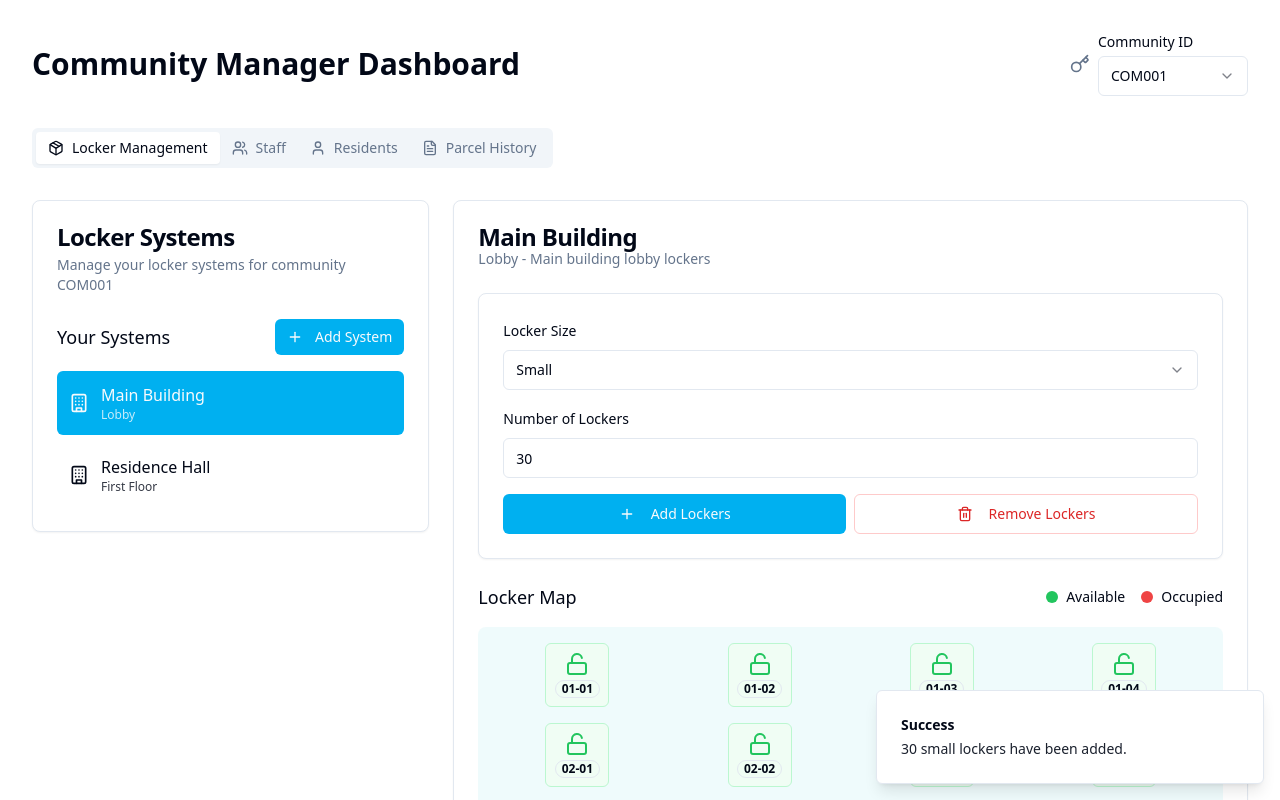
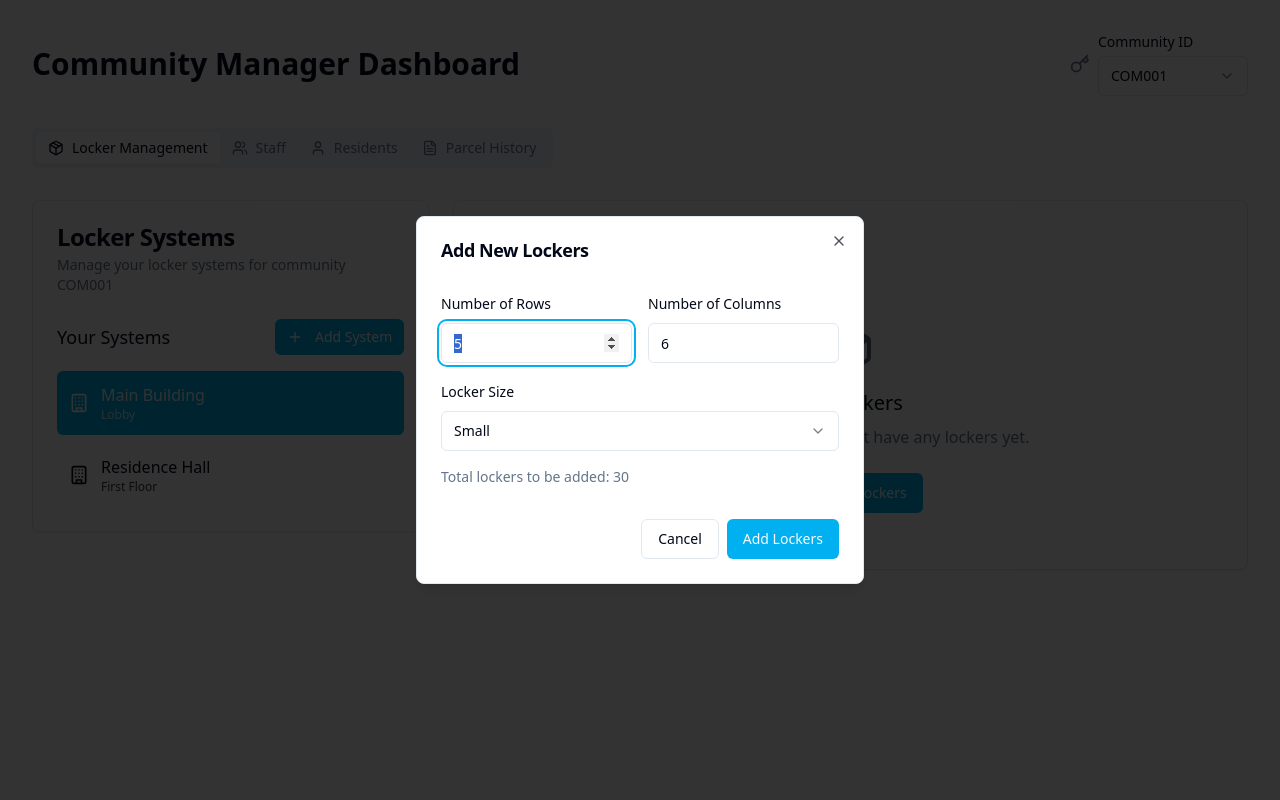
Before and after one commit to jijnasa098/locker-delivery-hub, a React (Vite) app: page /community-manager in a window 1280 px wide. Both pictures are taken after a click on the button "Add Lockers". Shown: the top 800 px of the page. Built offline with nearby package versions, Linux system fonts and the light colour scheme.

Commit message:
Refactor locker management UI
Show "No Lockers" message after adding a system. Implement row/column input for adding lockers and provide an option to reduce lockers.

```diff
--- a/src/components/LockerGrid.tsx
+++ b/src/components/LockerGrid.tsx
@@ -2,6 +2,7 @@
 import React, { useState } from 'react';
 import { Card, CardContent } from '@/components/ui/card';
 import { Button } from '@/components/ui/button';
+import { Dialog, DialogContent, DialogHeader, DialogTitle, DialogFooter } from '@/components/ui/dialog';
 import { Select, SelectContent, SelectItem, SelectTrigger, SelectValue } from '@/components/ui/select';
 import { useToast } from '@/hooks/use-toast';
 import { Plus, Minus, Package, Trash2 } from 'lucide-react';
@@ -45,15 +46,51 @@ const LockerGrid: React.FC<LockerGridProps> = ({
 }) => {
   const { toast } = useToast();
   const [lockerSize, setLockerSize] = useState<'small' | 'medium' | 'large'>('small');
-  const [lockerCount, setLockerCount] = useState<number>(30);
+  const [showAddLockerDialog, setShowAddLockerDialog] = useState(false);
+  const [showRemoveLockerDialog, setShowRemoveLockerDialog] = useState(false);
+  const [rows, setRows] = useState(5);
+  const [columns, setColumns] = useState(6);
+  const [removeCount, setRemoveCount] = useState(1);
+
   const filteredLockers = lockers.filter(locker => locker.systemId === selectedSystemId);
 
   const handleAddLockers = () => {
-    onAddLockers(lockerCount, lockerSize, selectedSystemId);
+    const totalLockers = rows * columns;
+    if (totalLockers <= 0) {
+      toast({
+        title: "Invalid Configuration",
+        description: "Number of rows and columns must be greater than zero.",
+        variant: "destructive",
+      });
+      return;
+    }
+
+    onAddLockers(totalLockers, lockerSize, selectedSystemId);
+    setShowAddLockerDialog(false);
+
+    toast({
+      title: "Success",
+      description: `${totalLockers} ${lockerSize} lockers have been added.`,
+    });
   };
 
   const handleRemoveLockers = () => {
-    onRemoveLockers(lockerCount, lockerSize, selectedSystemId);
+    if (removeCount <= 0) {
+      toast({
+        title: "Invalid Configuration",
+        description: "Number of lockers to remove must be greater than zero.",
+        variant: "destructive",
+      });
+      return;
+    }
+
+    onRemoveLockers(removeCount, lockerSize, selectedSystemId);
+    setShowRemoveLockerDialog(false);
+
+    toast({
+      title: "Success",
+      description: `${removeCount} ${lockerSize} lockers have been removed.`,
+    });
   };
 
   const getLockerCounts = () => {
@@ -70,58 +107,24 @@ const LockerGrid: React.FC<LockerGridProps> = ({
   return (
     <div>
       <div className="space-y-6">
-        <Card className="mb-6">
-          <CardContent className="pt-6">
-            <div className="flex flex-col space-y-4">
-              <div className="space-y-2">
-                <Label htmlFor="lockerSize">Locker Size</Label>
-                <Select
-                  value={lockerSize}
-                  onValueChange={(value) => setLockerSize(value as 'small' | 'medium' | 'large')}
-                >
-                  <SelectTrigger className="w-full">
-                    <SelectValue placeholder="Select size" />
-                  </SelectTrigger>
-                  <SelectContent>
-                    <SelectItem value="small">Small</SelectItem>
-                    <SelectItem value="medium">Medium</SelectItem>
-                    <SelectItem value="large">Large</SelectItem>
-                  </SelectContent>
-                </Select>
-              </div>
-
-              <div className="space-y-2">
-                <Label htmlFor="lockerCount">Number of Lockers</Label>
-                <Input
-                  id="lockerCount"
-                  type="number"
-                  min="1"
-                  value={lockerCount}
-                  onChange={(e) => setLockerCount(parseInt(e.target.value) || 1)}
-                />
-              </div>
-
-              <div className="flex gap-2">
-                <Button onClick={handleAddLockers} className="w-full">
+        {filteredLockers.length > 0 ? (
+          <>
+            <div className="flex gap-4 mb-6">
+              <Button onClick={() => setShowAddLockerDialog(true)}>
                 <Plus className="mr-2 h-4 w-4" />
                 Add Lockers
               </Button>
 
               <Button
                 variant="outline"
-                  className="border-red-200 text-red-600 hover:bg-red-50 w-full"
-                  onClick={handleRemoveLockers}
+                className="border-red-200 text-red-600 hover:bg-red-50"
+                onClick={() => setShowRemoveLockerDialog(true)}
               >
-                  <Trash2 className="mr-2 h-4 w-4" />
+                <Minus className="mr-2 h-4 w-4" />
                 Remove Lockers
               </Button>
             </div>
-            </div>
-          </CardContent>
-        </Card>
 
-        {filteredLockers.length > 0 ? (
-          <>
             <LockerMap
               lockers={filteredLockers}
               onLockerSelect={(id) => {
@@ -177,13 +180,131 @@ const LockerGrid: React.FC<LockerGridProps> = ({
             <p className="text-muted-foreground mb-6">
               This locker system doesn't have any lockers yet.
             </p>
-            <Button onClick={handleAddLockers}>
+            <Button onClick={() => setShowAddLockerDialog(true)}>
               <Plus className="mr-2 h-4 w-4" />
               Add Lockers
             </Button>
           </div>
         )}
       </div>
+
+      {/* Add Lockers Dialog */}
+      <Dialog open={showAddLockerDialog} onOpenChange={setShowAddLockerDialog}>
+        <DialogContent className="sm:max-w-md">
+          <DialogHeader>
+            <DialogTitle>Add New Lockers</DialogTitle>
+          </DialogHeader>
+          <div className="space-y-4 py-4">
+            <div className="grid grid-cols-2 gap-4">
+              <div className="space-y-2">
+                <Label htmlFor="rows">Number of Rows</Label>
+                <Input
+                  id="rows"
+                  type="number"
+                  min="1"
+                  value={rows}
+                  onChange={(e) => setRows(parseInt(e.target.value) || 1)}
+                />
+              </div>
+
+              <div className="space-y-2">
+                <Label htmlFor="columns">Number of Columns</Label>
+                <Input
+                  id="columns"
+                  type="number"
+                  min="1"
+                  value={columns}
+                  onChange={(e) => setColumns(parseInt(e.target.value) || 1)}
+                />
+              </div>
+            </div>
+
+            <div className="space-y-2">
+              <Label htmlFor="lockerSize">Locker Size</Label>
+              <Select
+                value={lockerSize}
+                onValueChange={(value) => setLockerSize(value as 'small' | 'medium' | 'large')}
+              >
+                <SelectTrigger className="w-full">
+                  <SelectValue placeholder="Select size" />
+                </SelectTrigger>
+                <SelectContent>
+                  <SelectItem value="small">Small</SelectItem>
+                  <SelectItem value="medium">Medium</SelectItem>
+                  <SelectItem value="large">Large</SelectItem>
+                </SelectContent>
+              </Select>
+            </div>
+
+            <div className="text-sm text-muted-foreground">
+              Total lockers to be added: {rows * columns}
+            </div>
+          </div>
+          <DialogFooter>
+            <Button variant="outline" onClick={() => setShowAddLockerDialog(false)}>
+              Cancel
+            </Button>
+            <Button onClick={handleAddLockers}>
+              Add Lockers
+            </Button>
+          </DialogFooter>
+        </DialogContent>
+      </Dialog>
+
+      {/* Remove Lockers Dialog */}
+      <Dialog open={showRemoveLockerDialog} onOpenChange={setShowRemoveLockerDialog}>
+        <DialogContent className="sm:max-w-md">
+          <DialogHeader>
+            <DialogTitle>Remove Lockers</DialogTitle>
+          </DialogHeader>
+          <div className="space-y-4 py-4">
+            <div className="space-y-2">
+              <Label htmlFor="removeCount">Number of Lockers to Remove</Label>
+              <Input
+                id="removeCount"
+                type="number"
+                min="1"
+                max={filteredLockers.length}
+                value={removeCount}
+                onChange={(e) => setRemoveCount(parseInt(e.target.value) || 1)}
+              />
+            </div>
+
+            <div className="space-y-2">
+              <Label htmlFor="removeLockerSize">Locker Size</Label>
+              <Select
+                value={lockerSize}
+                onValueChange={(value) => setLockerSize(value as 'small' | 'medium' | 'large')}
+              >
+                <SelectTrigger className="w-full">
+                  <SelectValue placeholder="Select size" />
+                </SelectTrigger>
+                <SelectContent>
+                  <SelectItem value="small">Small</SelectItem>
+                  <SelectItem value="medium">Medium</SelectItem>
+                  <SelectItem value="large">Large</SelectItem>
+                </SelectContent>
+              </Select>
+            </div>
+
+            <div className="text-sm text-muted-foreground">
+              Currently available {lockerSize} lockers: {filteredLockers.filter(l => l.size === lockerSize).length}
+            </div>
+          </div>
+          <DialogFooter>
+            <Button variant="outline" onClick={() => setShowRemoveLockerDialog(false)}>
+              Cancel
+            </Button>
+            <Button
+              variant="destructive"
+              onClick={handleRemoveLockers}
+              disabled={filteredLockers.filter(l => l.size === lockerSize).length < removeCount}
+            >
+              Remove Lockers
+            </Button>
+          </DialogFooter>
+        </DialogContent>
+      </Dialog>
     </div>
   );
 };
```
Lines whose indentation alone changed are shown as unchanged.
